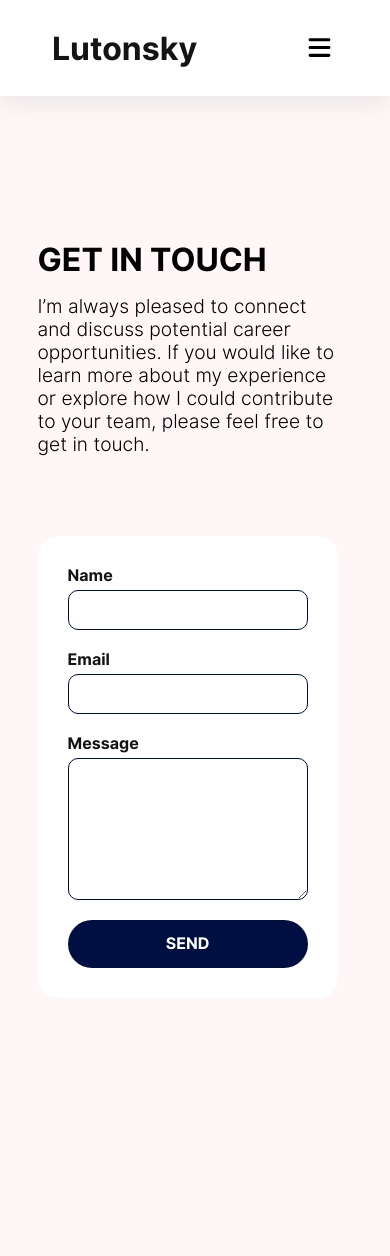
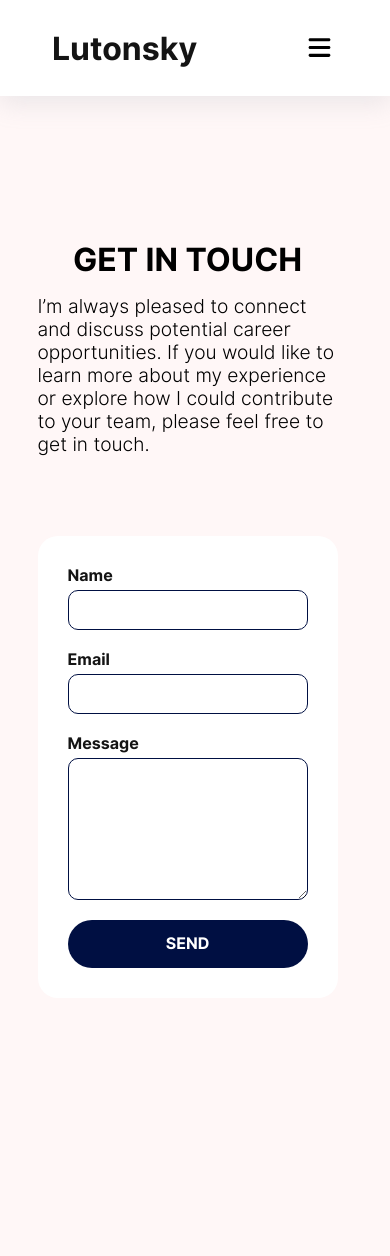
Before and after one commit to lukaslgit/homepage, a React app: page /contact in a window 390 px wide. Shown: the top 1256 px of the page. Built offline with nearby package versions, Linux system fonts and the light colour scheme; the HTML template or start-up script is replaced by a standard one.

Commit message:
Add loading indicator for Contact form submission

```diff
--- a/src/App.jsx
+++ b/src/App.jsx
@@ -2,7 +2,7 @@
 
     import Homepage from './pages/Homepage';
     import Projects from './pages/Projects';
-    import Contact from "./Components/Contact";
+    import Contact from "./Pages/Contact";
     import NotFound from './pages/NotFound';
     import Layout from './Components/Layout';
 
--- a/src/Components/Contact.jsx
+++ /dev/null
@@ -1,71 +0,0 @@
-import { useRef } from 'react';
-import emailjs from '@emailjs/browser';
-import { useContext } from "react";
-import translationConfig from "../Locales/translation-config";
-import { LanguageContext } from "../utils/LanguageContext";
-
-import '../Styles/contact.css';
-
-export default function Contact() {
-  const form = useRef();
-
-  const sendEmail = (e) => {
-    e.preventDefault();
-
-    const name = form.current.user_name.value.trim();
-    const email = form.current.user_email.value.trim();
-    const message = form.current.message.value.trim();
-
-    if (!name || !email || !message) {
-      console.log('ERROR: All fields must be filled!');
-      return;
-    }
-
-    const emailRegex = /^[^\s@]+@[^\s@]+\.[^\s@]+$/;
-    if (!emailRegex.test(email)) {
-      console.log('ERROR: Please enter a valid email!');
-      return;
-    }
-
-    emailjs
-      .sendForm('service_rnjiswg', 'template_sxm2n6m', form.current, {
-        publicKey: 'kN3aXCQ_8MihyT80s',
-      })
-      .then(
-        () => {
-          console.log('SUCCESS: Email sent!');
-          form.current.reset();
-        },
-        (error) => {
-          console.log('FAILED: ', error.text);
-        },
-      );
-  };
-
-  const { lang, setLang } = useContext(LanguageContext);
-
-  const t = translationConfig[lang];
-
-  return (
-    <section className='top-section-contact'>
-
-    <div className='content'>
-      <h1>{t.getInTouch}</h1>
-      <p>{t.contactpage_main1}</p>
-    </div>
-
-    <div className='contact'>
-
-      <form className='contactForm' ref={form} onSubmit={sendEmail}>
-        <label>{t.name}</label>
-        <input type="text" name="user_name" />
-        <label>{t.email}</label>
-        <input type="email" name="user_email" />
-        <label>{t.msg}</label>
-        <textarea name="message" />
-        <button type="submit"><span>{t.send}</span></button>
-      </form>
-    </div>
-    </section>
-  );
-};
--- a/src/Styles/contact.css
+++ b/src/Styles/contact.css
@@ -1,6 +1,6 @@
 .top-section-contact {
   display: flex;
-  justify-content: space-between;
+  justify-content: space-evenly;
   width: 80%;
   margin: auto;
   margin-top: 15rem;
@@ -9,10 +9,11 @@
 .top-section-contact .content {
   width: 50%;
   max-width: 500px;
+  margin: 0;
 }
 .top-section-contact .content h1, .top-section-contact .content p, .top-section-contact .content h2 {
   text-align: left;
-  margin: auto 0;
+  margin: 0;
 }
 .top-section-contact .content h1 {
   font-size: 3rem;
@@ -42,10 +43,31 @@
   display: flex;
   flex-direction: column;
   max-width: 500px;
-  margin: auto;
+  margin-left: auto;
   padding: 30px;
   background-color: white;
   border-radius: 20px;
+  position: relative;
+}
+.top-section-contact .contact .contactForm .loader {
+  position: absolute;
+  inset: 0;
+  background: rgba(255, 255, 255, 0.7);
+  display: flex;
+  align-items: center;
+  justify-content: center;
+  font-weight: bold;
+  font-size: 1.5rem;
+  z-index: 10;
+}
+.top-section-contact .contact .contactForm .loader .loaderElement {
+  width: 40px;
+  height: 40px;
+  border: 3px solid transparent;
+  border-top: 3px solid rgb(20, 20, 20);
+  border-bottom: 3px solid rgb(20, 20, 20);
+  border-radius: 50%;
+  animation: spin 0.8s ease infinite;
 }
 .top-section-contact .contact .contactForm label {
   margin-bottom: 5px;
@@ -112,6 +134,14 @@
   position: relative;
   z-index: 1;
 }
+@keyframes spin {
+  from {
+    transform: rotate(0deg);
+  }
+  to {
+    transform: rotate(360deg);
+  }
+}
 @media only screen and (max-width: 1100px) {
   .top-section-contact {
     display: block !important;
@@ -121,11 +151,17 @@
     margin-top: 5rem;
     width: 100%;
   }
+  .top-section-contact .contact .contactForm {
+    margin-left: 0;
+    margin: auto;
+  }
   .top-section-contact .content {
     width: 100%;
+    margin: auto;
   }
   .top-section-contact .content h1 {
     font-size: 2rem !important;
+    text-align: center;
   }
 }
 @media (max-width: 600px) {
--- a/src/Styles/contact.scss
+++ b/src/Styles/contact.scss
@@ -2,7 +2,7 @@
 
 .top-section-contact {
   display: flex;
-  justify-content: space-between;
+  justify-content: space-evenly;
   width: 80%;
   margin: auto;
   margin-top: 15rem;
@@ -11,10 +11,11 @@
   .content {
     width: 50%;
     max-width: 500px;
+    margin: 0;
 
     h1, p, h2 {
       text-align: left;
-      margin: auto 0;
+      margin: 0;
     }
 
     h1 {
@@ -50,10 +51,33 @@
       display: flex;
       flex-direction: column;
       max-width: 500px;
-      margin: auto;
+      margin-left: auto;
       padding: 30px;
       background-color: white;
       border-radius: 20px;
+      position: relative;
+
+      .loader {
+        position: absolute;
+        inset: 0;
+        background: rgba(255, 255, 255, 0.7);
+        display: flex;
+        align-items: center;
+        justify-content: center;
+        font-weight: bold;
+        font-size: 1.5rem;
+        z-index: 10;
+
+        .loaderElement {
+          width: 40px;
+          height: 40px;
+          border: 3px solid transparent;
+          border-top: 3px solid $mainColor;
+          border-bottom: 3px solid $mainColor;
+          border-radius: 50%;
+          animation: spin 0.8s ease infinite;
+        }
+      }
 
       label {
         margin-bottom: 5px;
@@ -129,6 +153,15 @@
     }
   }
 
+  @keyframes spin {
+    from {
+      transform: rotate(0deg);
+    }
+    to {
+      transform: rotate(360deg);
+    }
+  }
+
   @media only screen and (max-width: 1100px) {
     display: block !important;
     margin: 15rem auto !important;
@@ -136,13 +169,20 @@
     .contact {
       margin-top: 5rem;
       width: 100%;
+
+      .contactForm {
+        margin-left: 0;
+        margin: auto;
+      }
     }
 
     .content {
       width: 100%;
+      margin: auto;
 
       h1 {
         font-size: 2rem !important;
+        text-align: center;
       }
     }
   }
--- /dev/null
+++ b/src/pages/Contact.jsx
@@ -0,0 +1,92 @@
+import { useRef, useState } from 'react';
+import emailjs from '@emailjs/browser';
+import { useContext } from "react";
+import translationConfig from "../Locales/translation-config";
+import { LanguageContext } from "../utils/LanguageContext";
+
+import '../Styles/contact.css';
+
+export default function Contact() {
+  const form = useRef();
+
+  const [isLoading, setIsLoading] = useState(false)
+
+  const sendEmail = (e) => {
+
+
+    try {
+
+      e.preventDefault();
+
+      const name = form.current.user_name.value.trim();
+      const email = form.current.user_email.value.trim();
+      const message = form.current.message.value.trim();
+
+      if (!name || !email || !message) {
+        console.log('ERROR: All fields must be filled!');
+        return;
+      }
+
+      const emailRegex = /^[^\s@]+@[^\s@]+\.[^\s@]+$/;
+      if (!emailRegex.test(email)) {
+        console.log('ERROR: Please enter a valid email!');
+        return;
+      }
+
+      setIsLoading(true)
+
+      emailjs
+        .sendForm('service_rnjiswg', 'template_sxm2n6m', form.current, {
+          publicKey: 'kN3aXCQ_8MihyT80s',
+        })
+        .then(
+          () => {
+            console.log('SUCCESS: Email sent!');
+            form.current.reset();
+            setIsLoading(false);
+          },
+          (error) => {
+            console.log('FAILED: ', error.text);
+            setIsLoading(false);
+          },
+        );
+
+    } catch (error) {
+      console.log(error)
+    }
+  }
+
+
+  const { lang, setLang } = useContext(LanguageContext);
+
+  const t = translationConfig[lang];
+
+  return (
+    <section className='top-section-contact'>
+
+    <div className='content'>
+      <h1>{t.getInTouch}</h1>
+      <p>{t.contactpage_main1}</p>
+    </div>
+
+
+
+    <div className='contact'>
+
+      <form className='contactForm' ref={form} onSubmit={sendEmail}>
+        <label>{t.name}</label>
+        <input type="text" name="user_name" />
+        <label>{t.email}</label>
+        <input type="email" name="user_email" />
+        <label>{t.msg}</label>
+        <textarea name="message" />
+        <button type="submit"><span>{t.send}</span></button>
+        {isLoading && <div className='loader'>
+          <div className='loaderElement'></div>
+        </div>}
+      </form>
+
+    </div>
+    </section>
+  );
+};
```
Also changed, not shown: 1 other file (tests, documents, lock files or other folders).
